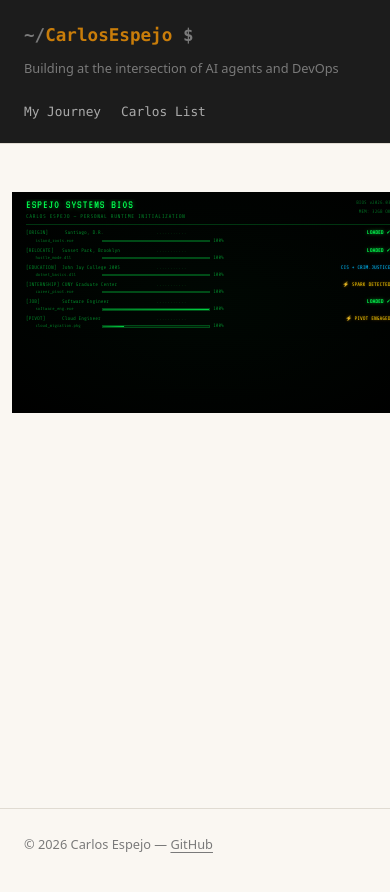
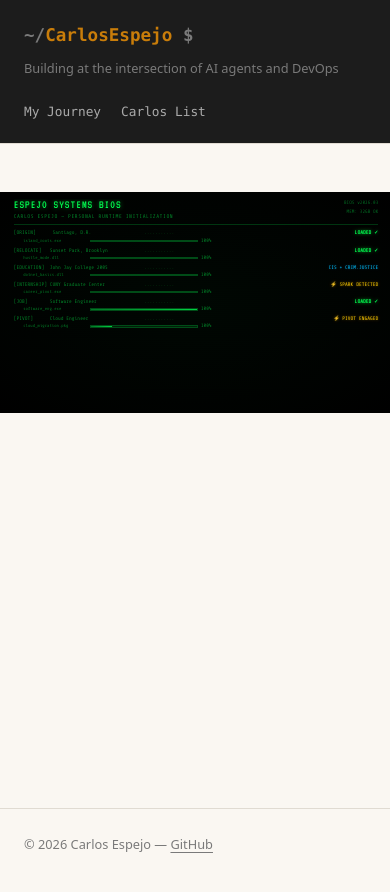
Before and after one commit to CarlosEspejo/carlosespejo.github.io, a Jekyll site: the page built from journey.html, in a window 390 px wide. Shown: the top 892 px of the page. Built offline with Jekyll 4.4.1, drawn with Linux system fonts in a browser that asks for light colours.

Commit message:
Move zoom to ce-wrap so height scales correctly on mobile
Co-Authored-By: Claude Sonnet 4.6 <noreply@anthropic.com>

```diff
--- a/journey.html
+++ b/journey.html
@@ -8,12 +8,10 @@ title: My Journey
 <style>
 .ce-outer {
   background: #000;
-  overflow: hidden;
   position: relative;
   border-radius: 6px;
-  /* desktop */
+  overflow: hidden;
   width: 100%;
-  zoom: 0.85;
 }
 
 .ce-wrap {
@@ -23,21 +21,22 @@ title: My Journey
   overflow: hidden;
   background: #000;
   font-family: 'Share Tech Mono', monospace;
+  zoom: 0.85; /* desktop: fits 680px container */
 }
 
 /* Tablet */
 @media (max-width: 750px) {
-  .ce-outer { zoom: 0.6; }
+  .ce-wrap { zoom: 0.6; }
 }
 
-/* Mobile: go full-bleed to maximize space */
+/* Mobile: full-bleed, zoom to fill phone width */
 @media (max-width: 500px) {
   .ce-outer {
-    zoom: 0.49;
     border-radius: 0;
     margin-left: -1.5rem;
     width: calc(100% + 3rem);
   }
+  .ce-wrap { zoom: 0.49; }
 }
 
 .ce-crt {
```
